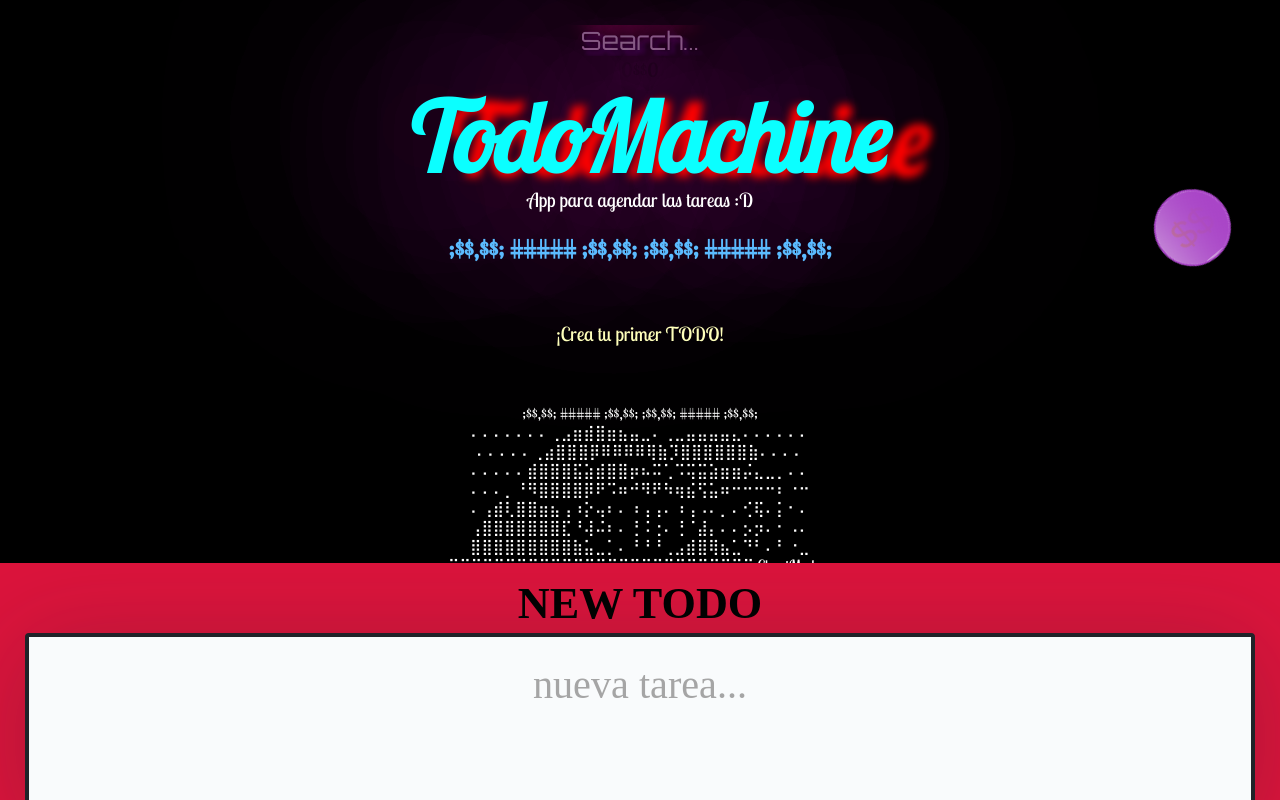
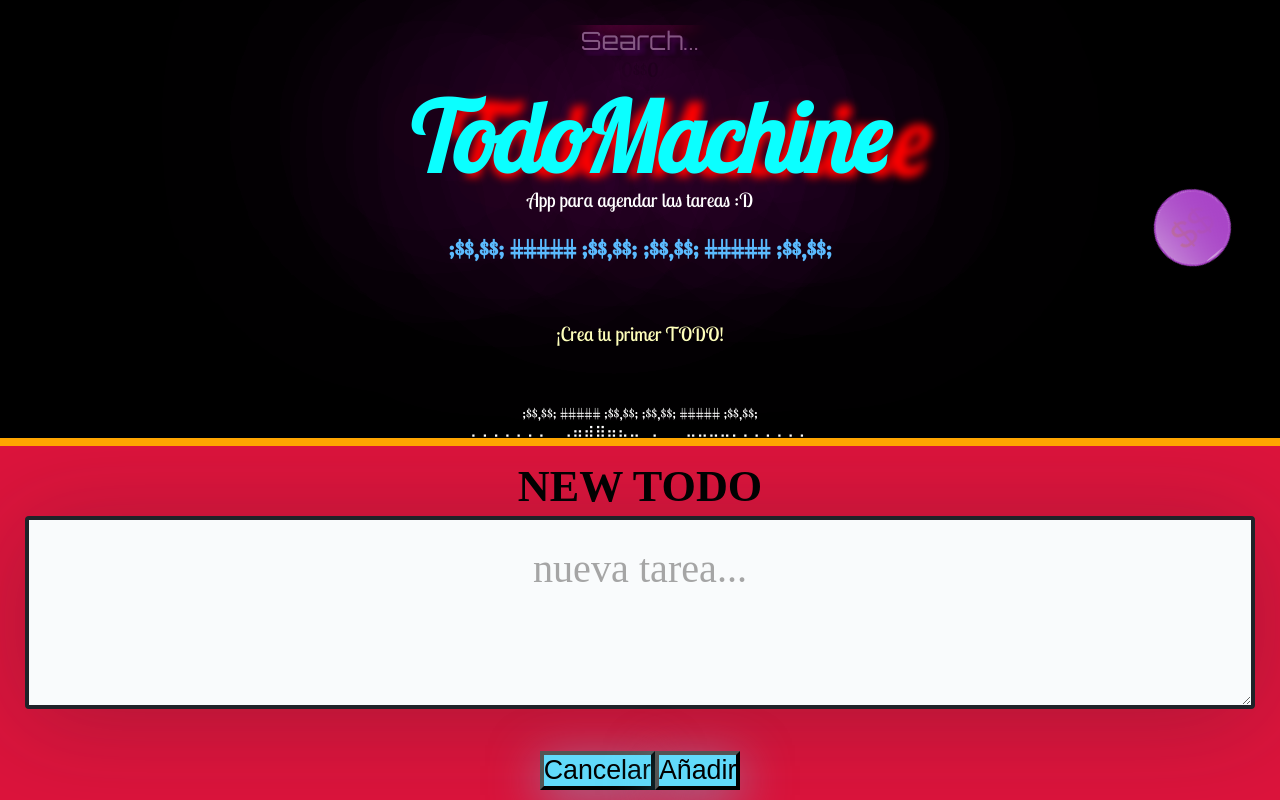
Before and after one commit to rroderickk/firstapp1, a React app: page /firstapp1/ in a window 1280 px wide. Both pictures are taken after a click on the button "$$". Shown: the top 800 px of the page. Built offline with nearby package versions, Linux system fonts and the light colour scheme; a small style sheet from the web is missing.

Commit message:
[ADD] pre fixed modal

```diff
--- a/src/components/Modal/Index.jsx
+++ b/src/components/Modal/Index.jsx
@@ -9,5 +9,4 @@ return ReactDOM.createPortal(
     {children}
   </div>,
   document.getElementById("modal")
-); };
-export { Modal };
+) }; export { Modal };
--- a/src/components/Modal/Modal.scss
+++ b/src/components/Modal/Modal.scss
@@ -1,16 +1,19 @@
 .Modal {
-  position: fixed;
-	margin: 0;
-	padding: 0;
+  // position: fixed;
+	// margin: 0;
+	// padding: 0;
 	background-color: crimson;
 	align-items: center;
 	text-align: center;
 	justify-content: center;
 	font-size: 30px;
 	border-top: 0.1px;
-	margin-top: -65vh;
+	// margin-top: -65vh;
 	color: white;
-	z-index: 1;
+	z-index: 9;
+  outline: 4px solid orange;
 	width: 100%;
+	position: absolute;
+	margin: -60rem 0;
 	// height: 100vh; //todo fix
 };
```
